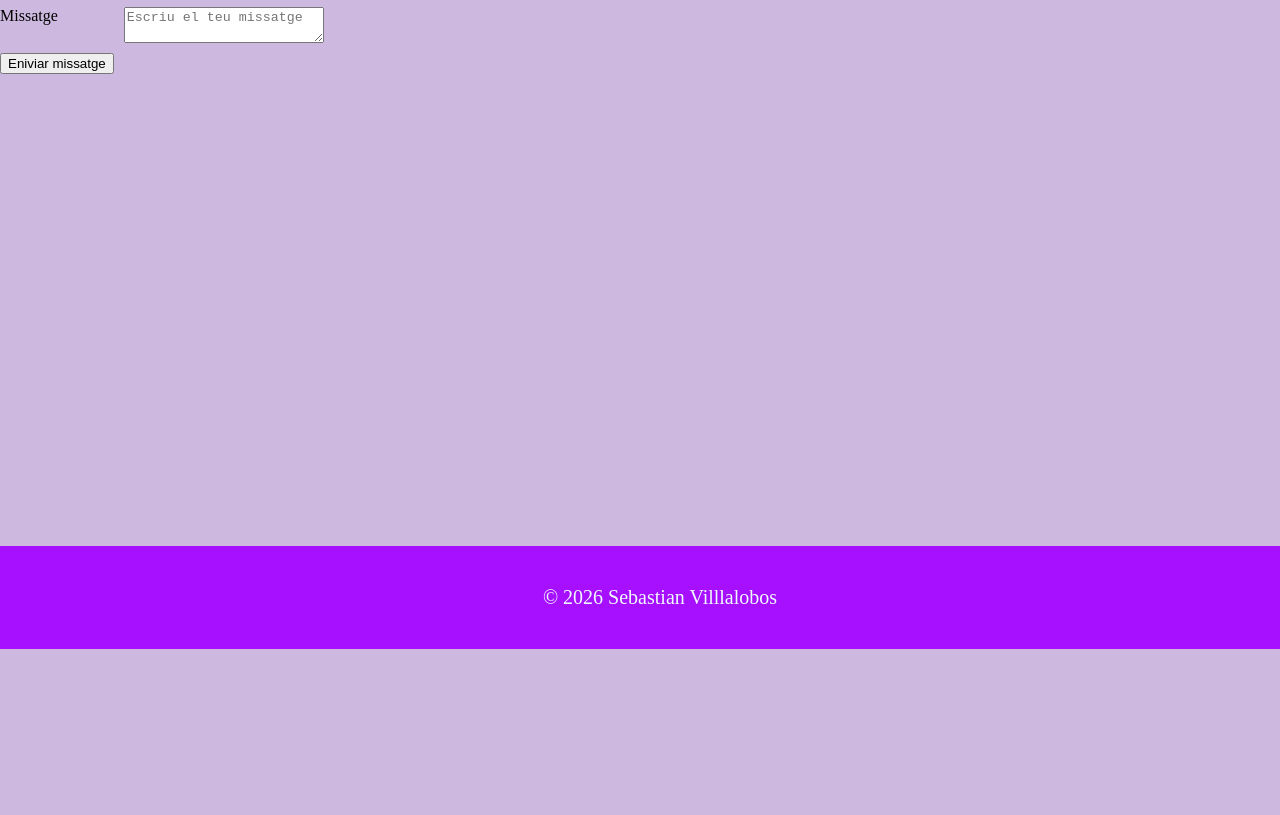
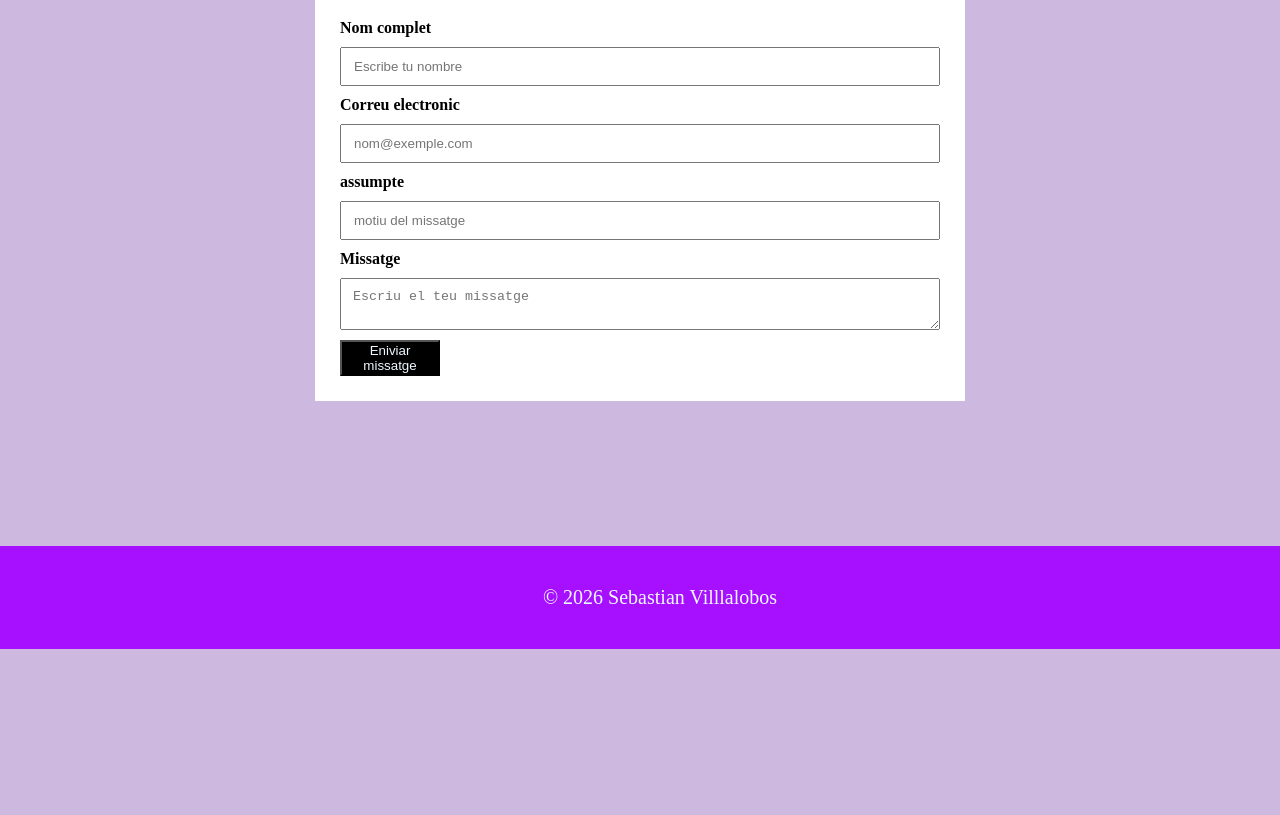
Before and after one commit to crazyultra16-max/El-meu-portafolio, a plain HTML site: page pages/contacta.html in a window 1280 px wide. Shown: the part 151-966 px from the top of the page. Before the commit the page ends 881 px from the top, so only its background shows below. Drawn offline with Linux system fonts and the light colour scheme.

Commit message:
Add files via upload

```diff
--- a/css/style.css
+++ b/css/style.css
@@ -153,7 +153,32 @@ td {
 	background-color: magenta;
 }
 
-form{ display: grid;
-grid-template-columns: max-content 200px;
-gap:10px;
+form {
+	background-color: white;
+	border: 10px solid#000000;
+	display: flex;
+	max-width: 600px;
+	flex-direction: column;
+	gap: 10px;
+	padding: 25px;
+	margin: auto;
+	border: #000000;
 }
+
+button {
+	background-color: #000000;
+	color: aliceblue;
+	width: 100px;
+}
+
+input,
+textarea {
+	padding: 10px 12px;
+	display: flex;
+	align-items: end;
+
+}
+
+label{
+	font-weight: bold;
+}
--- a/pages/contacta.html
+++ b/pages/contacta.html
@@ -9,7 +9,7 @@
     <header>
         <nav>
             <ul class="menu">
-                 <Img src="../images/Foto1.jpeg">
+                <Img src="../images/Foto1.jpeg">
                 <li> <a href="../index.html">Inici</a></li>
                 <li><a href="./sobre_mi.html">sobre mi</a></li>
                 <li><a href="Estudis.html"> estudios</a></li>
@@ -17,7 +17,7 @@
             </ul>
         </nav>
     </header>
-
+    <h1> Contacta amb mi</h1>
     <form action="#" method="post">
         <label for="nom">Nom complet</label>
         <input type="text" id="email" name="email" placeholder="Escribe tu nombre">
```
Also changed, not shown: pages/Estudis.html (+1 -1 lines).
